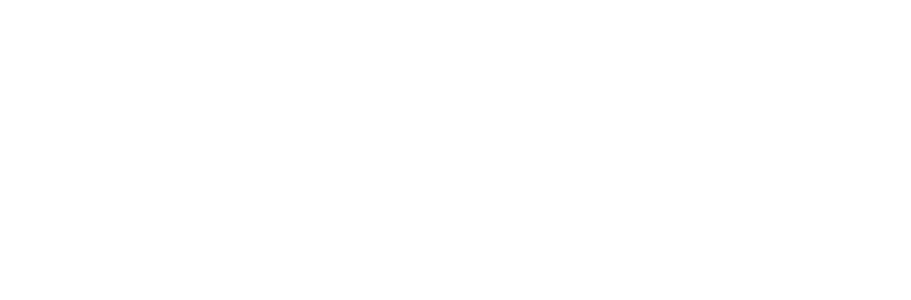
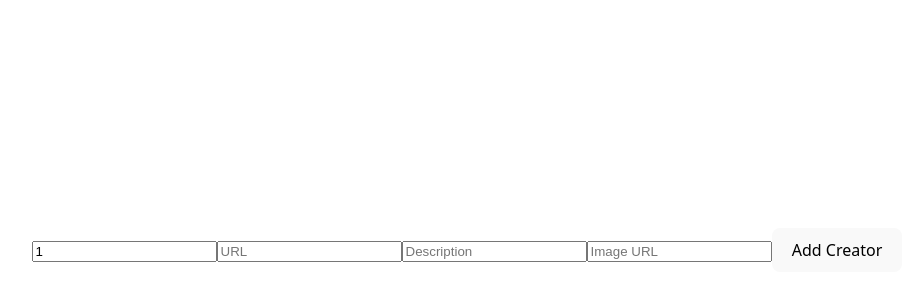
Before and after one commit to emekaogb/creatorverse-app, a React (Vite) app: page /edit/1 in a window 1280 px wide. Shown: the part 150-450 px from the top of the page, without its empty margins (173-1084 px from the left). Built offline with nearby package versions, Linux system fonts and the light colour scheme; no server answers; the database is empty.

Commit message:
edit creator

```diff
--- a/src/components/Card.jsx
+++ b/src/components/Card.jsx
@@ -10,6 +10,9 @@
                 <h2 className="card-title">{name}</h2>
                 {description && <p className="class_desc">{description}</p>}
             </Link>
+            <Link to={`/edit/${name}`} className="edit-link-wrapper">
+                <button>Edit</button>
+            </Link>
             {url && <a href={url} className="card-link">Visit</a>}
         </div>
     );
--- a/src/pages/EditCreator.jsx
+++ b/src/pages/EditCreator.jsx
@@ -1,9 +1,68 @@
-import { useState } from "react";
+import { useState, useEffect } from "react";
 import { supabase } from "../client";
-import { useNavigate } from "react-router-dom";
+import { useNavigate, useParams } from "react-router-dom";
 
 
 function EditCreator() {
+    const [creator, setCreator] = useState([]);
+    const { name: initialName } = useParams();
+    const navigate = useNavigate();
+
+    const [name, setName] = useState(initialName)
+    const [url, setUrl] = useState()
+    const [description, setDescription] = useState()
+    const [imageURL, setImageURL] = useState()
+
+    useEffect(() => {
+        async function getCreators() {
+            const { data, error } = await supabase
+                .from('creators')
+                .select('*')
+                .eq('name', name)
+                .single();
+
+            if (error) {
+                console.error(error)
+                return
+            }
+
+            setCreator(data);
+            setUrl(creator.url)
+            setDescription(creator.description)
+            setImageURL(creator.imageURL)
+        }
+
+        getCreators()
+    },);
+
+    if (!creator) return <div>Loading...</div>
+
+
+    async function handleSubmit(e) {
+        e.preventDefault();
+
+        const { error } = await supabase
+            .from("creators")
+            .update({ name, url, description, imageURL })
+            .eq("name", name)
+
+        if (error) {
+            console.error(error)
+        } else {
+            navigate("/")
+        }
+    }
+
+    return (
+        <form onSubmit={handleSubmit}>
+            <input placeholder="Name" value={name} onChange={(e) => setName(e.target.value)} required/>
+            <input placeholder="URL" value={url} onChange={(e) => setUrl(e.target.value)} required/>
+            <input placeholder="Description" value={description} onChange={(e) => setDescription(e.target.value)} required/>
+            <input placeholder="Image URL" value={imageURL} onChange={(e) => setImageURL(e.target.value)} />
+
+            <button type="submit">Add Creator</button>
+        </form>
+    )
 
 }
 
--- a/src/pages/Home.jsx
+++ b/src/pages/Home.jsx
@@ -24,7 +24,7 @@
     getCreators()
   }, [])
 
-  if (!creators.length) return <p>No creators</p>;
+  if (!creators.length) return <p>Loading...</p>;
 
   return (
     <>
```
